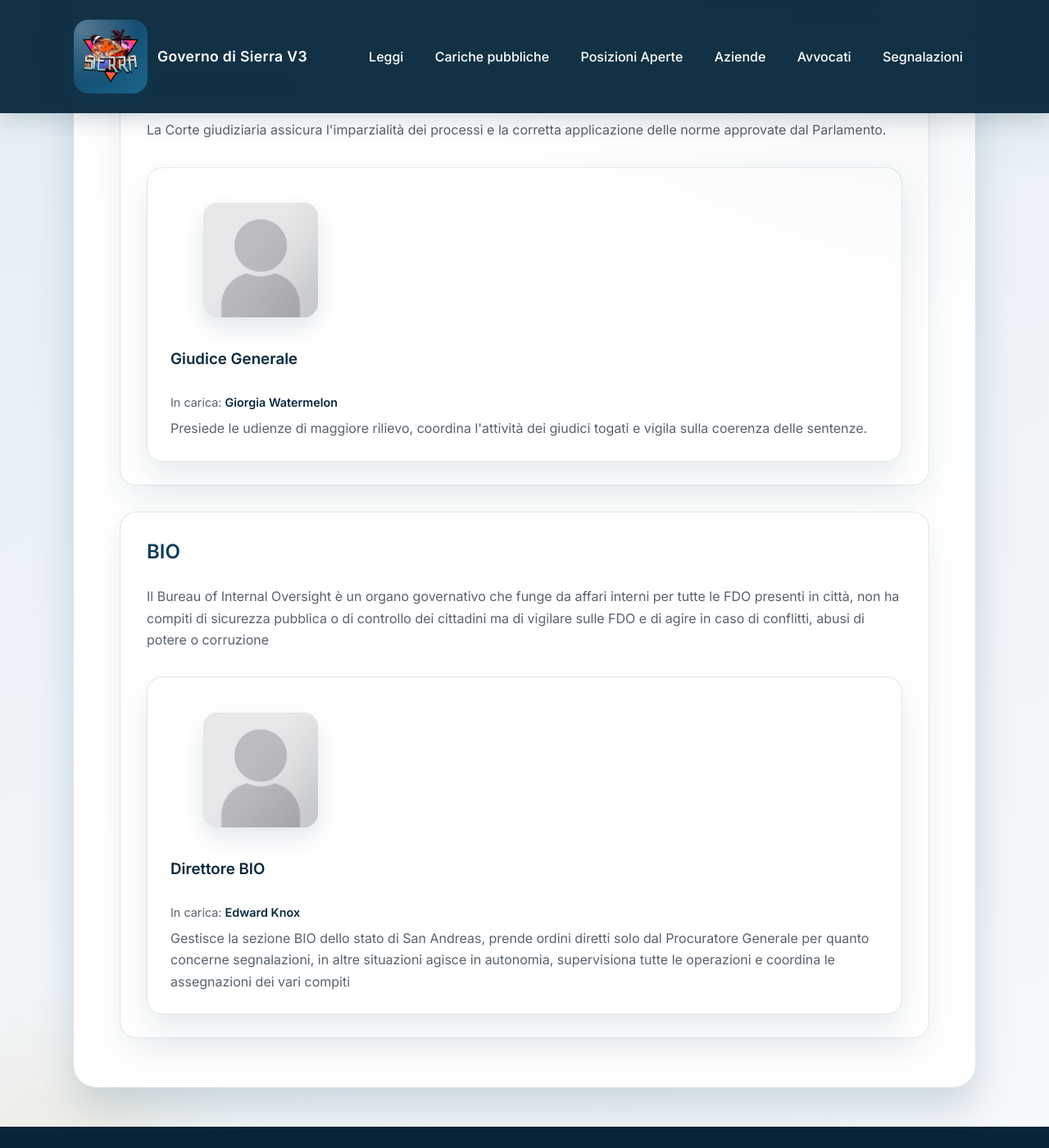
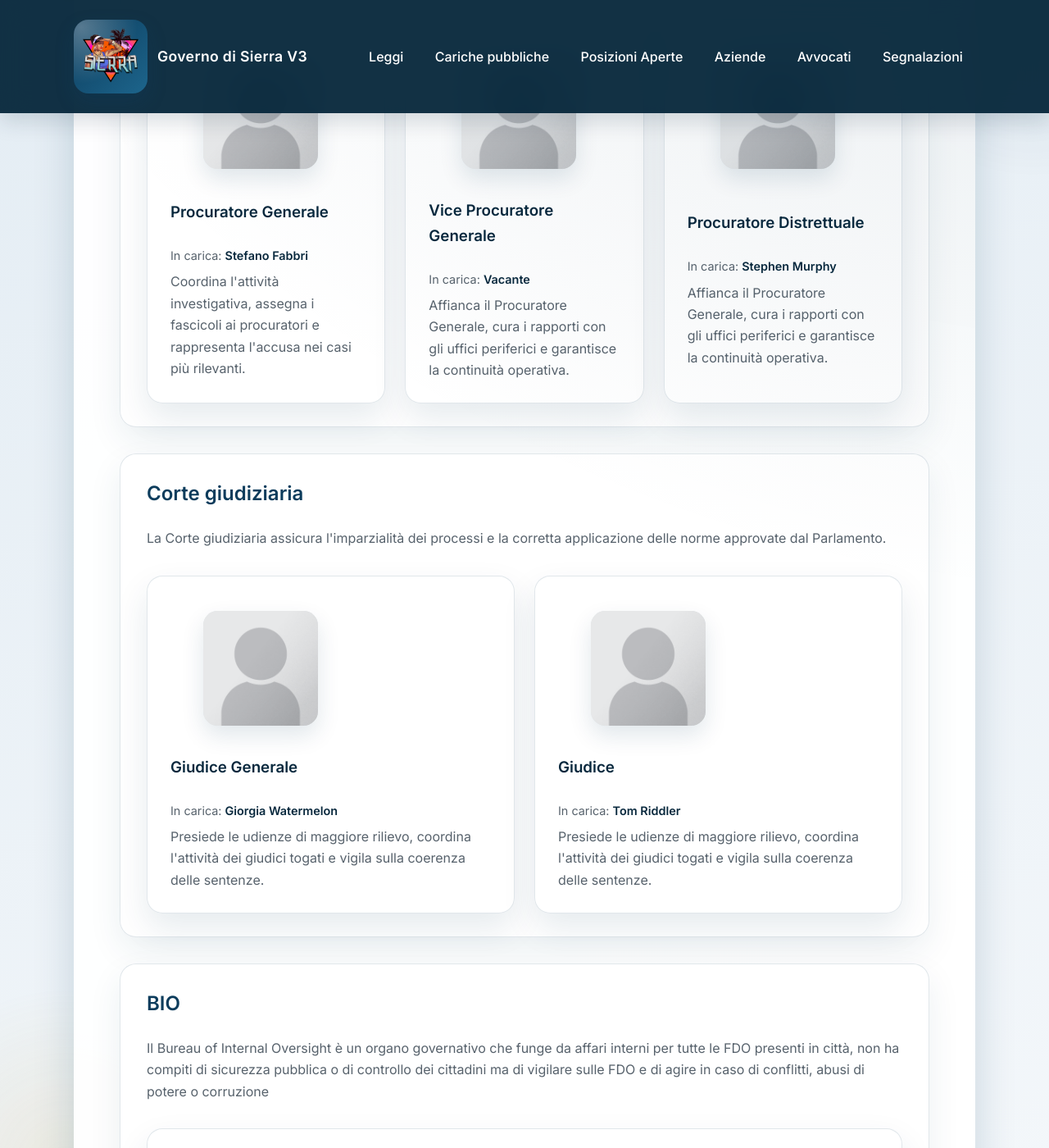
Before and after one commit to governo-sierra-v3/site, a Jekyll site: the page built from cariche-pubbliche.md, in a window 1280 px wide and 1400 px high, scrolled down 1694 px. Shown: the whole window at 82% size. Built offline with Jekyll 4.4.1, drawn with Linux system fonts in a browser that asks for light colours; some of the changed text lies outside the part shown.

Commit message:
Update cariche-pubbliche.md

```diff
--- a/cariche-pubbliche.md
+++ b/cariche-pubbliche.md
@@ -30,12 +30,22 @@
     </article>
     <article class="department-card role-card">
       <figure class="role-media">
-        <img src="{{ '/assets/images/jonny-cash.png' | relative_url }}" alt="Ritratto del Segretario delle Finanze" loading="lazy" />
+        <img src="{{ '/assets/images/placeholder-portrait.png' | relative_url }}" alt="Ritratto del Segretario delle Finanze" loading="lazy" />
       </figure>
       <div class="role-content">
         <h3>Segretario delle Finanze</h3>
         <p class="role-holder">In carica: <span>Jonny Cash</span></p>
         <p>Gestisce il bilancio statale, supervisiona la spesa pubblica e coordina la pianificazione economica.</p>
+      </div>
+    </article>
+    <article class="department-card role-card">
+      <figure class="role-media">
+        <img src="{{ '/assets/images/jonny-cash.png' | relative_url }}" alt="Ritratto del Segretario delle Finanze" loading="lazy" />
+      </figure>
+      <div class="role-content">
+        <h3>Head of Government Relations</h3>
+        <p class="role-holder">In carica: <span>Dakota Forbes</span></p>
+        <p>Responsabile delle Relazioni Istituzionali.</p>
       </div>
     </article>
   </div>
@@ -61,7 +71,17 @@
       </figure>
       <div class="role-content">
         <h3>Vice Procuratore Generale</h3>
-        <p class="role-holder">In carica: <span>Fabio Muller</span></p>
+        <p class="role-holder">In carica: <span>Vacante</span></p>
+        <p>Affianca il Procuratore Generale, cura i rapporti con gli uffici periferici e garantisce la continuità operativa.</p>
+      </div>
+    </article>
+    <article class="department-card role-card">
+      <figure class="role-media">
+        <img src="{{ '/assets/images/placeholder-portrait.png' | relative_url }}" alt="Ritratto del Vice Procuratore Generale" loading="lazy" />
+      </figure>
+      <div class="role-content">
+        <h3>Procuratore Distrettuale</h3>
+        <p class="role-holder">In carica: <span>Stephen Murphy</span></p>
         <p>Affianca il Procuratore Generale, cura i rapporti con gli uffici periferici e garantisce la continuità operativa.</p>
       </div>
     </article>
@@ -79,6 +99,16 @@
       <div class="role-content">
         <h3>Giudice Generale</h3>
         <p class="role-holder">In carica: <span>Giorgia Watermelon</span></p>
+        <p>Presiede le udienze di maggiore rilievo, coordina l'attività dei giudici togati e vigila sulla coerenza delle sentenze.</p>
+      </div>
+    </article>
+    <article class="department-card role-card">
+      <figure class="role-media">
+        <img src="{{ '/assets/images/placeholder-portrait.png' | relative_url }}" alt="Ritratto del Giudice Generale" loading="lazy" />
+      </figure>
+      <div class="role-content">
+        <h3>Giudice</h3>
+        <p class="role-holder">In carica: <span>Tom Riddler</span></p>
         <p>Presiede le udienze di maggiore rilievo, coordina l'attività dei giudici togati e vigila sulla coerenza delle sentenze.</p>
       </div>
     </article>
```
